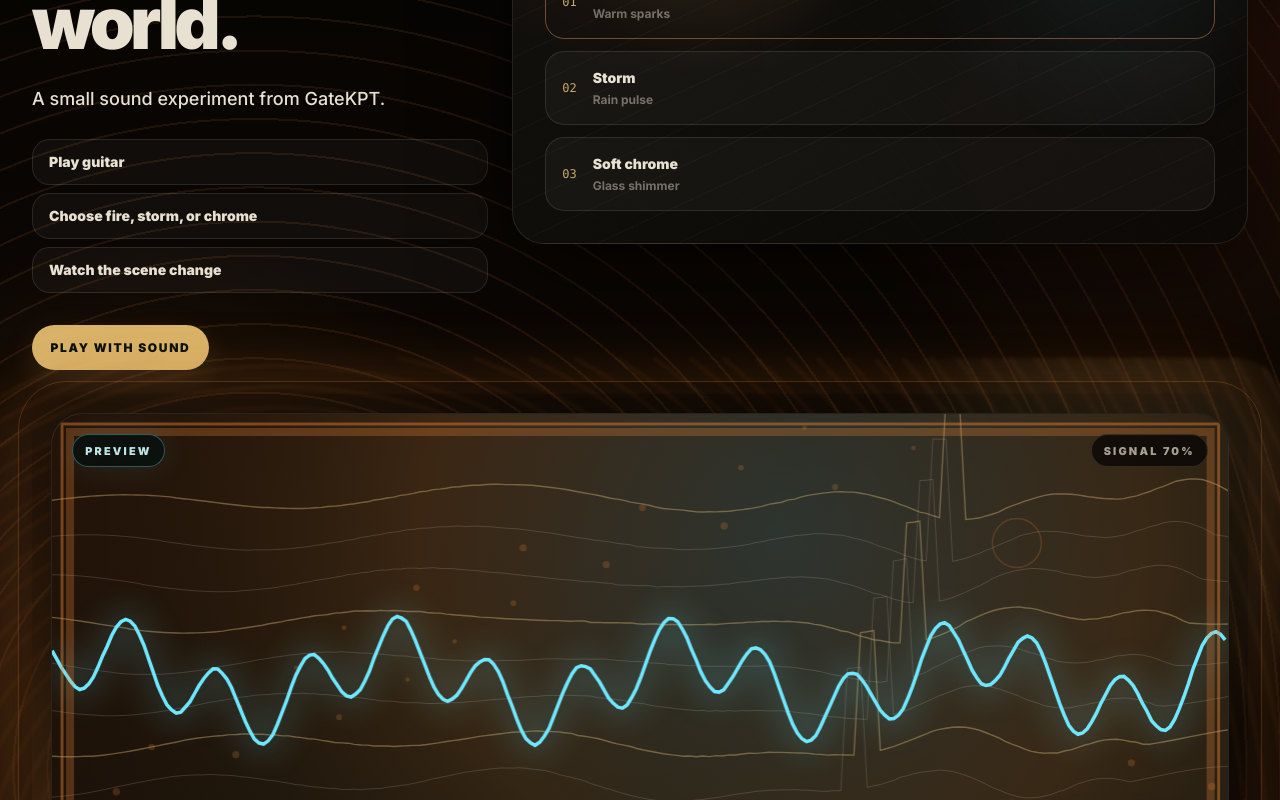
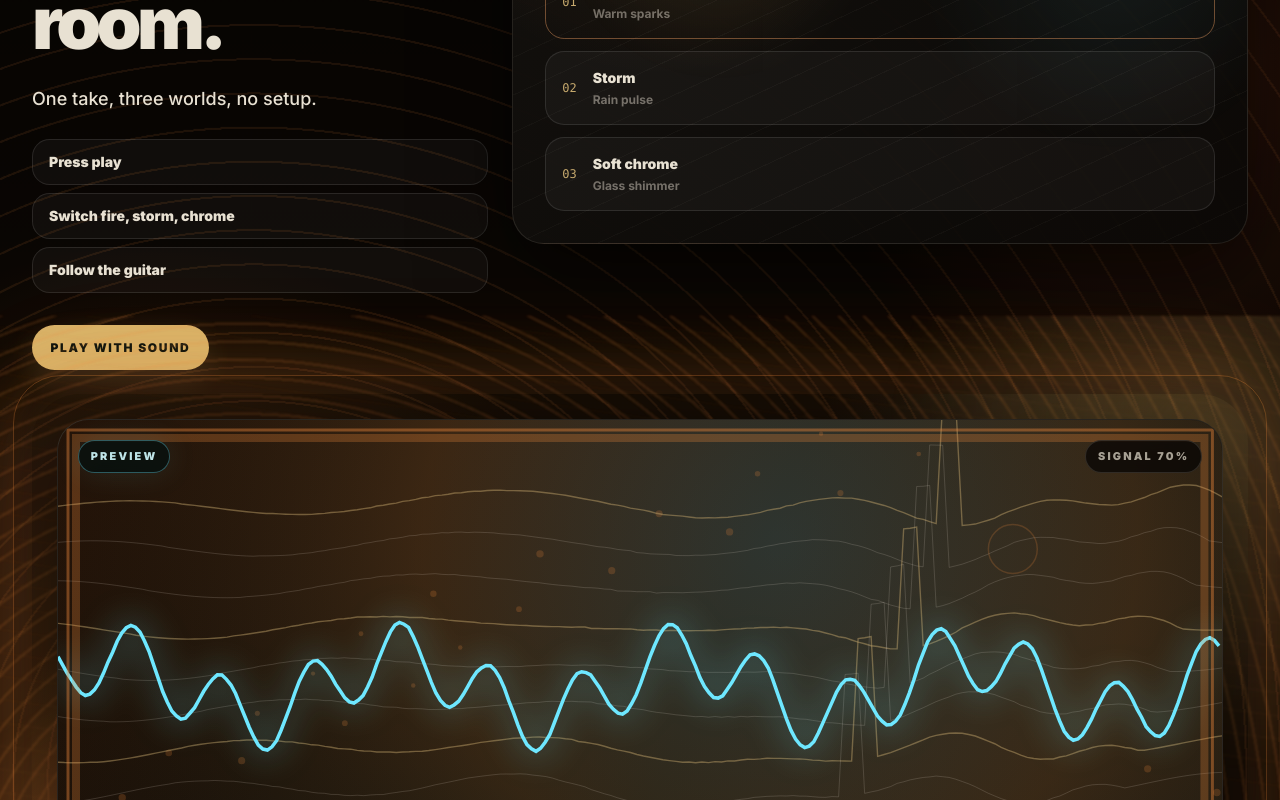
Before and after one commit to marcelozap/gateKPT, a Next.js app: page / in a window 1280 px wide. Shown: the part 380-1180 px from the top of the page. Built offline with nearby package versions, Linux system fonts and the light colour scheme; no server answers.

Commit message:
style: strengthen GateKPT world layer

```diff
--- a/src/app/globals.css
+++ b/src/app/globals.css
@@ -169,9 +169,10 @@ body {
 
 .gk-preview-world {
   isolation: isolate;
-  padding: 1.2rem;
+  padding: 1.55rem;
   border-radius: 3rem;
-  transition: background 220ms ease, box-shadow 220ms ease;
+  overflow: visible;
+  transition: background 220ms ease, box-shadow 220ms ease, transform 220ms ease;
 }
 
 .gk-preview-world::before,
@@ -184,25 +185,26 @@ body {
 }
 
 .gk-preview-world::before {
-  inset: -2.2rem;
-  opacity: 0.72;
-  filter: blur(2px);
+  inset: -4.8rem;
+  opacity: 0.86;
+  filter: blur(1px);
   transition: opacity 220ms ease, background 220ms ease;
 }
 
 .gk-preview-world::after {
-  inset: -0.85rem;
-  border: 1px solid rgba(232, 225, 210, 0.08);
-  opacity: 0.7;
+  inset: -1.2rem;
+  border: 1px solid rgba(232, 225, 210, 0.11);
+  opacity: 0.86;
   transition: border-color 220ms ease, box-shadow 220ms ease;
 }
 
 .gk-preview-world.gk-mood-fire::before {
   background:
-    radial-gradient(circle at 16% 92%, rgba(240, 138, 60, 0.46), transparent 18%),
-    radial-gradient(circle at 88% 22%, rgba(217, 180, 106, 0.28), transparent 22%),
-    radial-gradient(circle at 50% 110%, rgba(240, 78, 36, 0.3), transparent 34%),
-    repeating-radial-gradient(circle at 22% 88%, rgba(240, 138, 60, 0.24) 0 2px, transparent 2px 21px);
+    radial-gradient(circle at 14% 86%, rgba(240, 138, 60, 0.62), transparent 18%),
+    radial-gradient(circle at 92% 18%, rgba(217, 180, 106, 0.34), transparent 24%),
+    radial-gradient(circle at 50% 112%, rgba(240, 78, 36, 0.38), transparent 34%),
+    repeating-radial-gradient(circle at 21% 86%, rgba(240, 138, 60, 0.34) 0 2px, transparent 2px 18px),
+    repeating-linear-gradient(8deg, transparent 0 22px, rgba(240, 138, 60, 0.1) 22px 23px);
   animation: gk-fire-breathe 2.7s ease-in-out infinite;
 }
 
@@ -213,16 +215,19 @@ body {
 
 .gk-preview-world.gk-mood-fire {
   background:
-    radial-gradient(circle at 10% 96%, rgba(240, 138, 60, 0.2), transparent 24%),
-    rgba(240, 138, 60, 0.035);
-  box-shadow: 0 0 90px rgba(240, 138, 60, 0.14);
+    radial-gradient(circle at 10% 96%, rgba(240, 138, 60, 0.28), transparent 24%),
+    radial-gradient(circle at 88% 12%, rgba(217, 180, 106, 0.16), transparent 24%),
+    rgba(240, 138, 60, 0.045);
+  box-shadow: 0 0 120px rgba(240, 138, 60, 0.2);
 }
 
 .gk-preview-world.gk-mood-storm::before {
   background:
-    radial-gradient(circle at 82% 18%, rgba(110, 231, 255, 0.32), transparent 24%),
-    linear-gradient(115deg, transparent 0 42%, rgba(110, 231, 255, 0.24) 42% 43%, transparent 43% 100%),
-    repeating-linear-gradient(107deg, rgba(110, 231, 255, 0.19) 0 1px, transparent 1px 23px);
+    radial-gradient(circle at 82% 18%, rgba(110, 231, 255, 0.48), transparent 24%),
+    radial-gradient(circle at 10% 88%, rgba(69, 95, 125, 0.42), transparent 28%),
+    linear-gradient(115deg, transparent 0 39%, rgba(110, 231, 255, 0.32) 39% 40%, transparent 40% 100%),
+    repeating-linear-gradient(107deg, rgba(110, 231, 255, 0.22) 0 1px, transparent 1px 19px),
+    repeating-linear-gradient(174deg, rgba(232, 225, 210, 0.07) 0 1px, transparent 1px 48px);
   animation: gk-storm-drift 1.25s linear infinite;
 }
 
@@ -233,16 +238,19 @@ body {
 
 .gk-preview-world.gk-mood-storm {
   background:
-    linear-gradient(118deg, rgba(110, 231, 255, 0.08), transparent 42%),
-    rgba(14, 42, 58, 0.09);
-  box-shadow: 0 0 95px rgba(110, 231, 255, 0.16);
+    linear-gradient(118deg, rgba(110, 231, 255, 0.12), transparent 42%),
+    radial-gradient(circle at 100% 0%, rgba(110, 231, 255, 0.11), transparent 28%),
+    rgba(14, 42, 58, 0.12);
+  box-shadow: 0 0 126px rgba(110, 231, 255, 0.22);
 }
 
 .gk-preview-world.gk-mood-chrome::before {
   background:
-    radial-gradient(circle at 20% 20%, rgba(201, 184, 255, 0.34), transparent 26%),
-    radial-gradient(circle at 82% 70%, rgba(110, 231, 255, 0.2), transparent 24%),
-    repeating-linear-gradient(145deg, rgba(201, 184, 255, 0.13) 0 1px, transparent 1px 28px);
+    radial-gradient(circle at 20% 20%, rgba(201, 184, 255, 0.48), transparent 26%),
+    radial-gradient(circle at 82% 70%, rgba(110, 231, 255, 0.24), transparent 24%),
+    radial-gradient(circle at 42% 110%, rgba(232, 225, 210, 0.16), transparent 32%),
+    repeating-linear-gradient(145deg, rgba(201, 184, 255, 0.18) 0 1px, transparent 1px 24px),
+    repeating-linear-gradient(88deg, rgba(110, 231, 255, 0.06) 0 1px, transparent 1px 55px);
   animation: gk-chrome-glide 4.5s ease-in-out infinite;
 }
 
@@ -253,9 +261,10 @@ body {
 
 .gk-preview-world.gk-mood-chrome {
   background:
-    radial-gradient(circle at 22% 14%, rgba(201, 184, 255, 0.14), transparent 28%),
-    rgba(201, 184, 255, 0.045);
-  box-shadow: 0 0 95px rgba(201, 184, 255, 0.14);
+    radial-gradient(circle at 22% 14%, rgba(201, 184, 255, 0.19), transparent 28%),
+    radial-gradient(circle at 92% 90%, rgba(110, 231, 255, 0.1), transparent 30%),
+    rgba(201, 184, 255, 0.055);
+  box-shadow: 0 0 124px rgba(201, 184, 255, 0.2);
 }
 
 @keyframes gk-fire-breathe {
--- a/src/gatekpt/GatekptLanding.tsx
+++ b/src/gatekpt/GatekptLanding.tsx
@@ -492,13 +492,13 @@ export function GatekptLanding() {
               GateKPT
             </div>
             <h1 className="max-w-4xl text-5xl font-black leading-[0.9] tracking-[-0.065em] sm:text-6xl lg:text-7xl">
-              Play the guitar. Change the world.
+              Play the guitar. Change the room.
             </h1>
             <p className="mt-6 max-w-2xl text-lg font-medium leading-8 text-[#e8e1d2]/72">
-              A small sound experiment from GateKPT.
+              One take, three worlds, no setup.
             </p>
             <div className="mt-6 grid max-w-xl gap-2">
-              {["Play guitar", "Choose fire, storm, or chrome", "Watch the scene change"].map((item) => (
+              {["Press play", "Switch fire, storm, chrome", "Follow the guitar"].map((item) => (
                 <div key={item} className="rounded-[1.1rem] border border-white/10 bg-white/[0.035] px-4 py-3 text-sm font-black text-[#e8e1d2]/78">
                   {item}
                 </div>
@@ -517,7 +517,7 @@ export function GatekptLanding() {
               <div className="relative">
                 <p className="gk-label text-[#d08a56]">World</p>
                 <h2 className="mt-4 text-4xl font-black leading-none tracking-[-0.055em]">
-                  Pick the background.
+                  Fire. Storm. Chrome.
                 </h2>
                 <div className="mt-8 grid gap-3" id="preview">
                   {cuePath.map(([number, item, detail], index) => (
```
